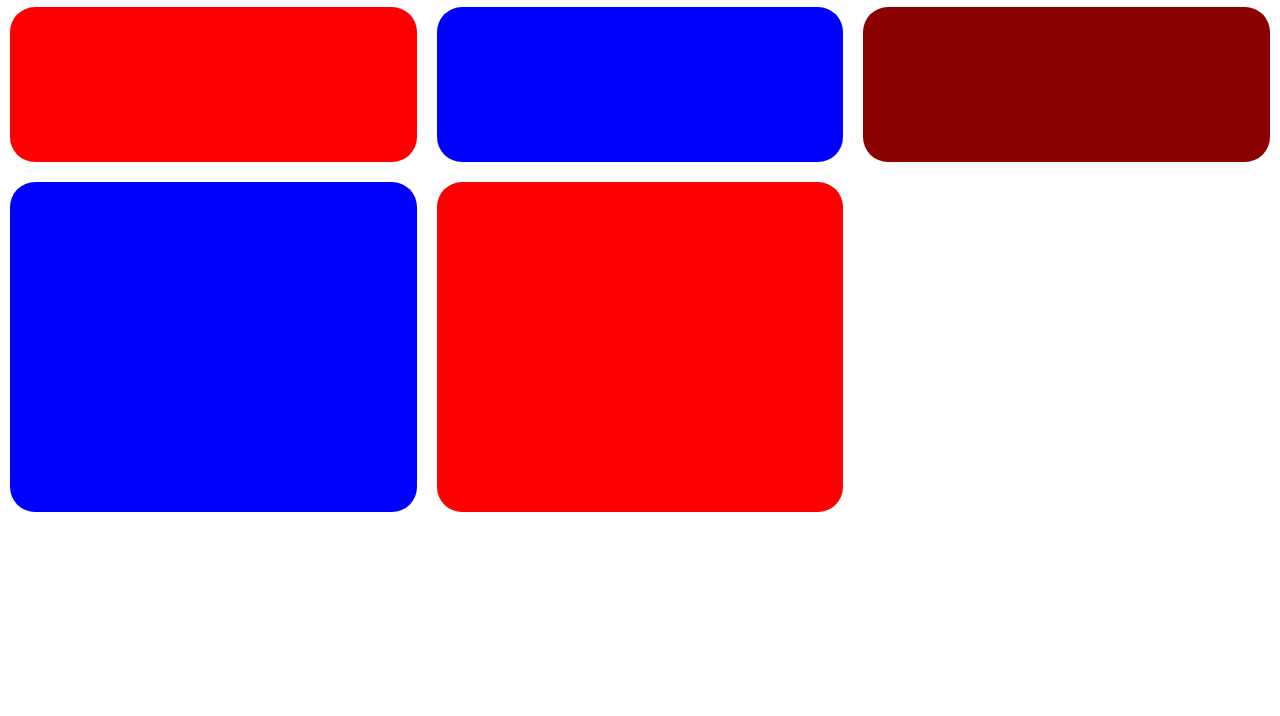
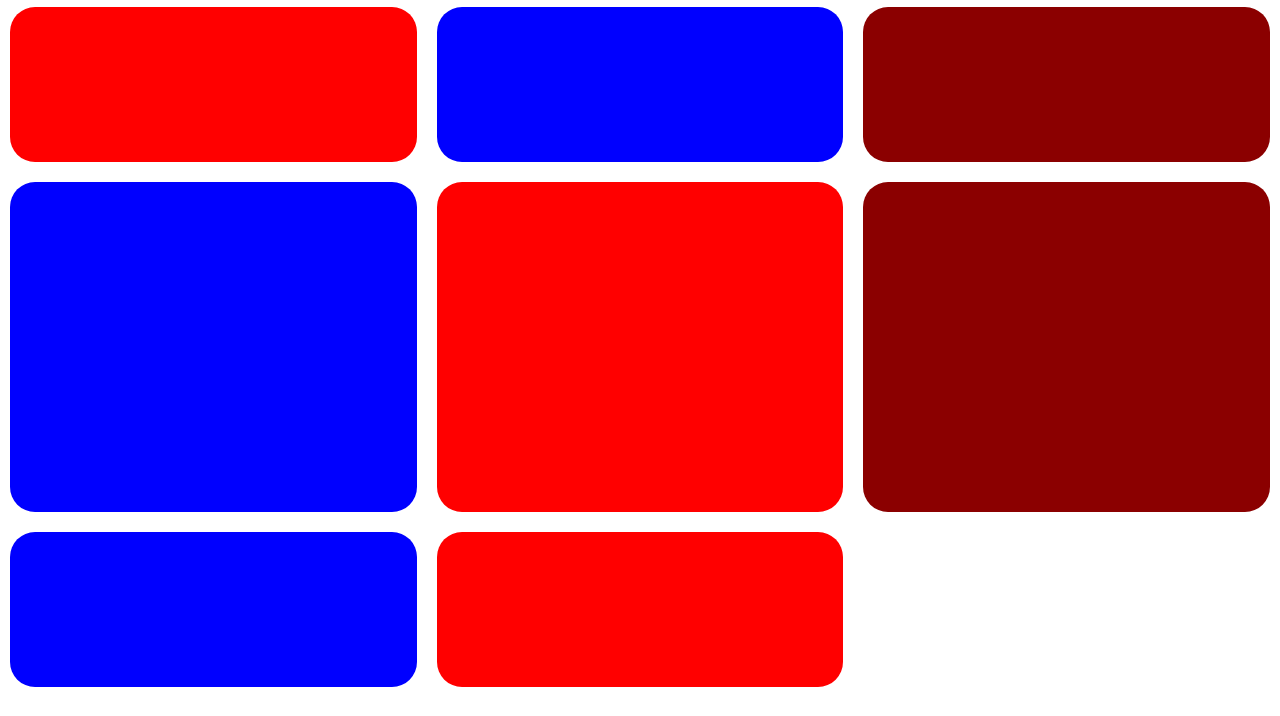
Before and after one commit to iamkeeler/keeler-trilogy-ux, a plain HTML site: page Demos/18.2/index.html in a window 1280 px wide. Shown: the part 202-918 px from the top of the page. Drawn offline with Linux system fonts and the light colour scheme.

Commit message:
fixed the missing row

```diff
--- a/Demos/18.2/css/style.css
+++ b/Demos/18.2/css/style.css
@@ -53,6 +53,7 @@ h1 {
     width: 100%;
     height: 700px;
     display: grid;
+    margin-bottom: 45px;
     grid-template-columns: 1fr  1fr 1fr;
     grid-template-rows: 1fr 2fr 1fr;
     grid-template-areas:
--- a/Demos/18.2/index.html
+++ b/Demos/18.2/index.html
@@ -29,6 +29,9 @@
             <div class="grid-child darkRed"></div>
             <div class="grid-child blue"></div>
             <div class="grid-child red"></div>
+            <div class="grid-child darkRed"></div>
+            <div class="grid-child blue"></div>
+            <div class="grid-child red"></div>
         </section>
 
         <!-- Grid Template Areas -->
@@ -53,5 +56,4 @@
              <div class="grid-child middle-right darkBlue"></div>
              <div class="grid-child bottom-left darkRed"></div>
          </section>
-
     </body>
```
